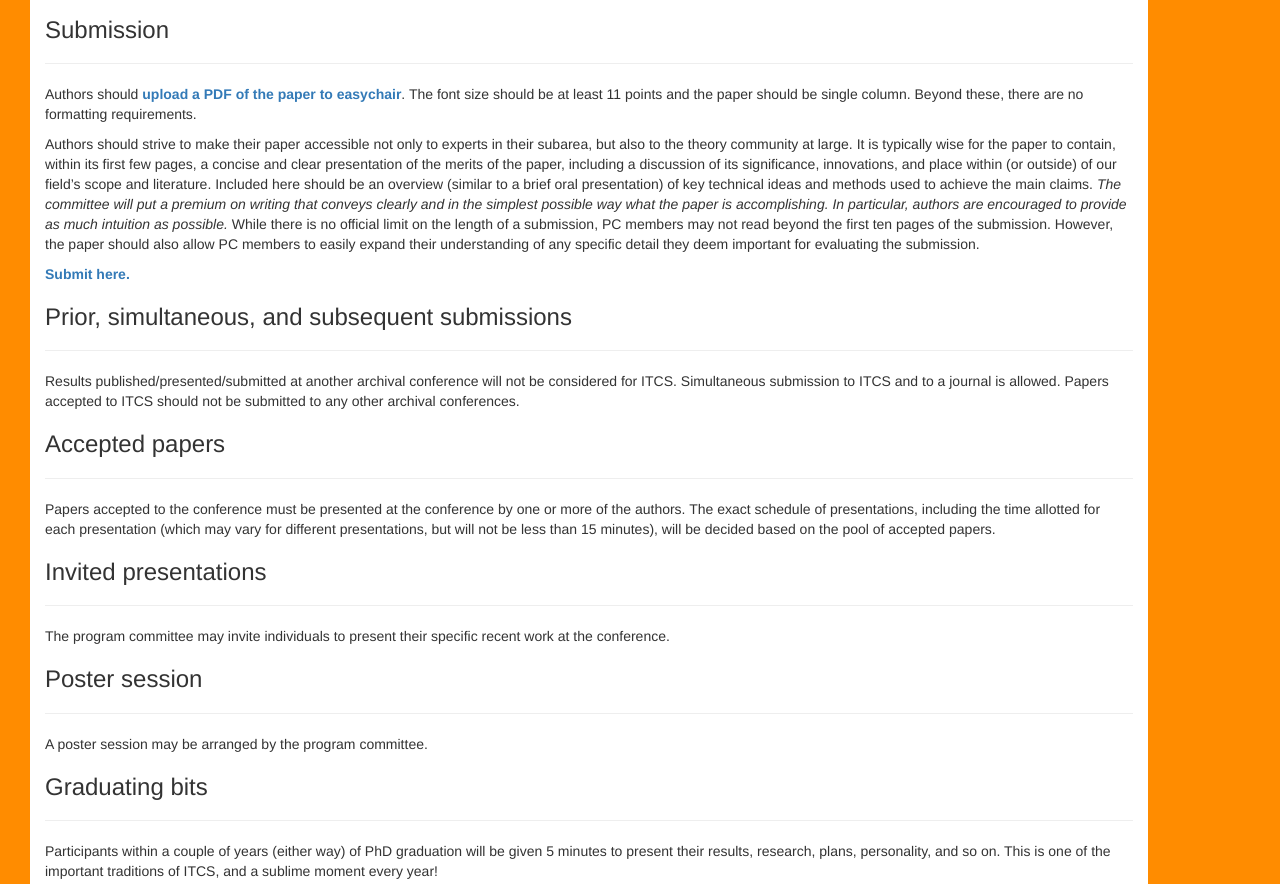
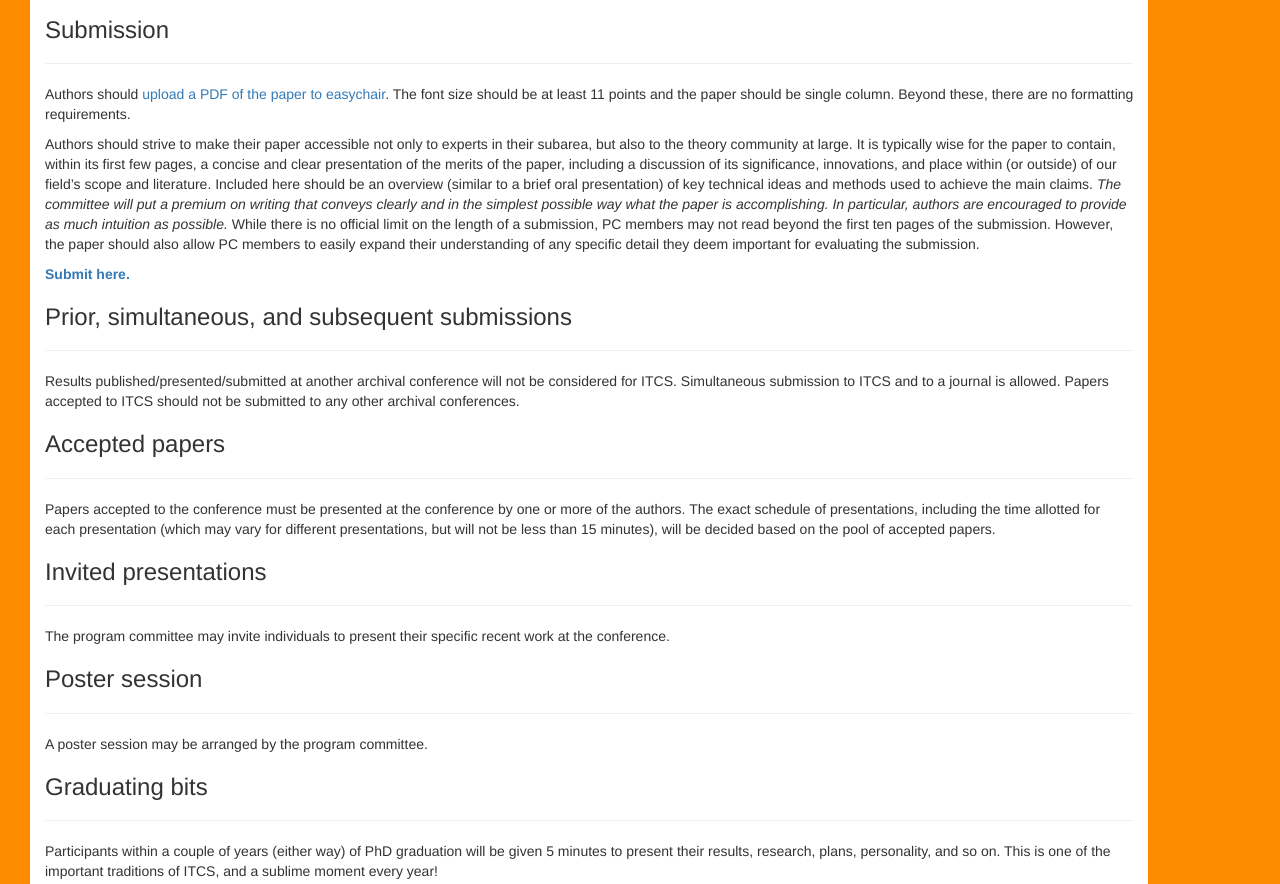
Before and after one commit to tcsmath/itcsconf.github.io, a plain HTML site: page itcs18/itcs18-cfp.html in a window 1280 px wide. Shown: the part 1199-2083 px from the top of the page. Drawn offline with nearby package versions, Linux system fonts and the light colour scheme.

Commit message:
Update itcs18-cfp.html

```diff
--- a/itcs18/itcs18-cfp.html
+++ b/itcs18/itcs18-cfp.html
@@ -119,7 +119,7 @@ Yuan Zhou, Indiana University<br>
 
 <h3>Submission</h3><hr>
 <p>
-Authors should <b><a href = "https://easychair.org/conferences/?conf=itcs2018">upload a PDF of the paper to easychair</a></b>. The font size should be at least 11 points and the paper should be single column. Beyond these, there are no formatting requirements.
+Authors should <a href = "https://easychair.org/conferences/?conf=itcs2018">upload a PDF of the paper to easychair</a>. The font size should be at least 11 points and the paper should be single column. Beyond these, there are no formatting requirements.
 </p>
 <p>
 Authors should strive to make their paper accessible not only to experts in their subarea, but also to the theory community at large. It is typically wise for the paper to contain, within its first few pages, a concise and clear presentation of the merits of the paper, including a discussion of its significance, innovations, and place within (or outside) of our field’s scope and literature. Included here should be an overview (similar to a brief oral presentation) of key technical ideas and methods used to achieve the main claims. <em>The committee will put a premium on writing that conveys clearly and in the simplest possible way what the paper is accomplishing. In particular, authors are encouraged to provide as much intuition as possible.</em>  While there is no official limit on the length of a submission, PC members may not read beyond the first ten pages of the submission. However, the paper should also allow PC members to easily expand their understanding of any specific detail they deem important for evaluating the submission.
```
